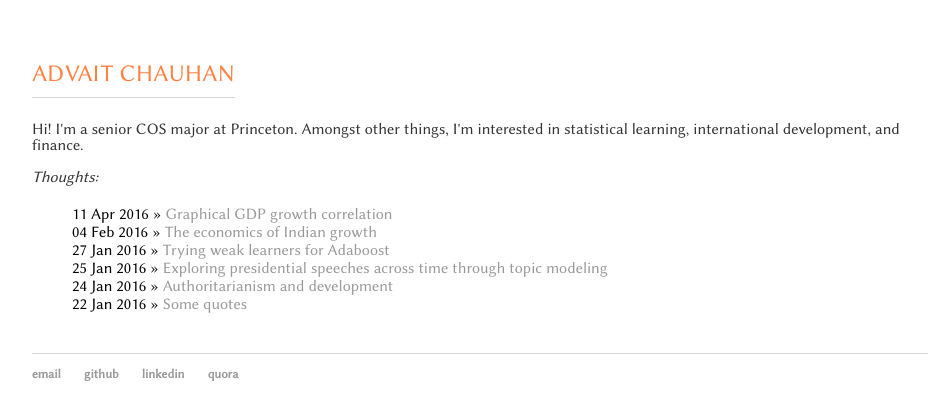
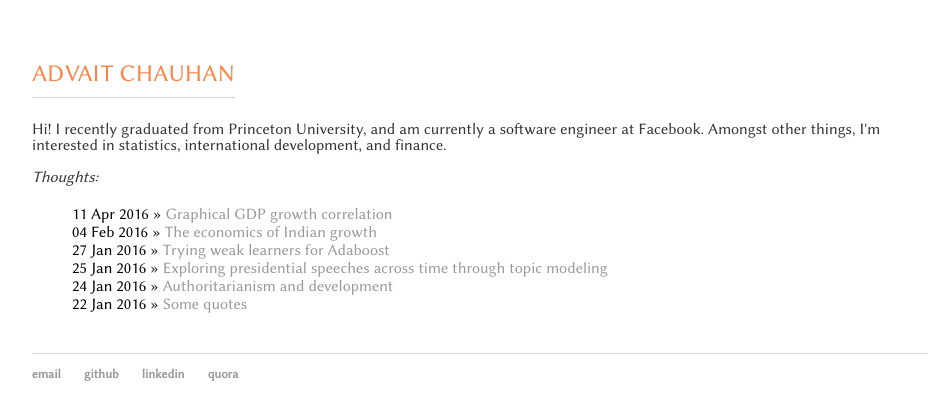
Before and after one commit to advaitchauhan/advaitchauhan.github.io, a Jekyll site: the page built from index.html, in a window 1280 px wide. Shown: the top 420 px of the page, without its empty margins (160-1090 px from the left). Built offline with Jekyll 4.4.1, drawn with Linux system fonts in a browser that asks for light colours.

Commit message:
Update index.html

```diff
--- a/index.html
+++ b/index.html
@@ -3,7 +3,7 @@ layout: default
 title: Advait Chauhan
 ---
 <div class="blurb">
-	<p> Hi! I'm a senior COS major at Princeton. Amongst other things, I'm interested in statistical learning, international development, and finance.  </p>
+	<p> Hi! I recently graduated from Princeton University, and am currently a software engineer at Facebook. Amongst other things, I'm interested in statistics, international development, and finance.  </p>
 
 	<p> <em> Thoughts: </em> </p>
 	<ul class="posts">
```
